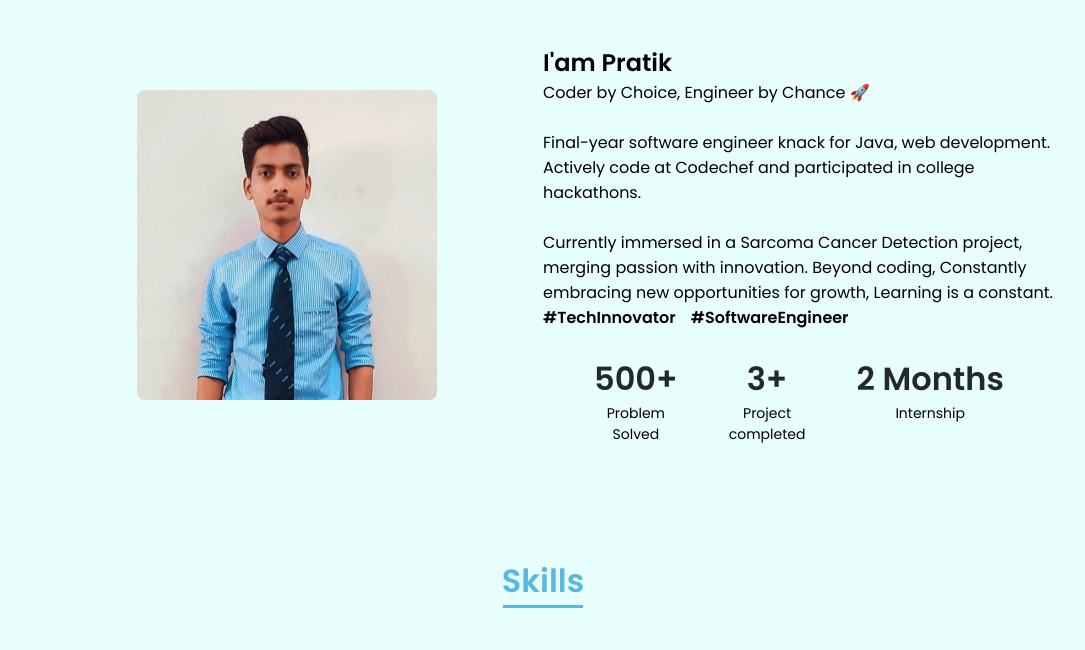
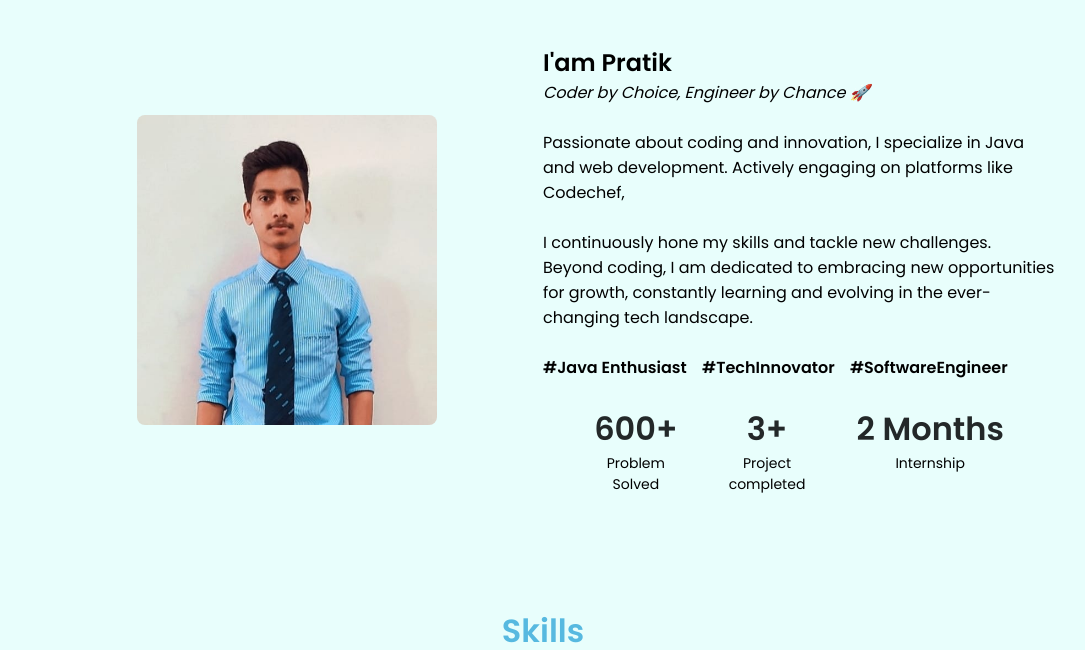
Before and after one commit to PratikBharmal/PratikBharmal-Portfolio, a plain HTML site: page index.html in a window 1280 px wide. Shown: the part 739-1389 px from the top of the page, without its empty margins (97-1182 px from the left). Drawn offline with nearby package versions, Linux system fonts and the light colour scheme; grey boxes are pictures that could not be loaded.

Commit message:
Update index.html

```diff
--- a/index.html
+++ b/index.html
@@ -88,15 +88,14 @@
 
                 <div>
                     <h2 class="about__subtitle">I'am Pratik</h2>
-                    <p class="about__text">Coder by Choice, Engineer by Chance 🚀 <br> <br>
+                    <p class="about__text"><p style="font-style: italic">Coder by Choice, Engineer by Chance 🚀 </p><br>
 
-                        Final-year software engineer knack for Java, web development. Actively code at Codechef and
-                        participated in college hackathons. <br>
 
-                        <br> Currently immersed in a Sarcoma Cancer Detection project, merging passion with innovation.
-                        Beyond coding, Constantly embracing new opportunities for growth, Learning is a constant.<br>
+Passionate about coding and innovation, I specialize in Java and web development. Actively engaging on platforms like Codechef,<br> <br>I continuously hone my skills and tackle new challenges.
 
-                        <b>#TechInnovator    #SoftwareEngineer</b>
+Beyond coding, I am dedicated to embracing new opportunities for growth, constantly learning and evolving in the ever-changing tech landscape.<br>
+
+                      <br>  <b>#Java Enthusiast    #TechInnovator    #SoftwareEngineer</b>
                     </p>
 
 
@@ -105,7 +104,7 @@
 
                     <div class="about__info">
                         <div>
-                            <p class="about__info-title">500+</p>
+                            <p class="about__info-title">600+</p>
                             <span class="about__info-name">Problem <br> Solved</span>
                         </div>
                         <div>
@@ -509,7 +508,7 @@
                         <div class="qualification__data" style="text-align: right;">
                             <div>
                                 <h3 class="qualification__title">IT Engineering</h3>
-                                <span class="qualification__subtitle">7.86+ CGPA</span> <br>
+                                <span class="qualification__subtitle">7.98 CGPA</span> <br>
                                 <span class="qualification__subtitle">Pimpri Chinchwad College of Engineering,
                                     Pune</span>
                                 <div class="qualification__calendar">
```
